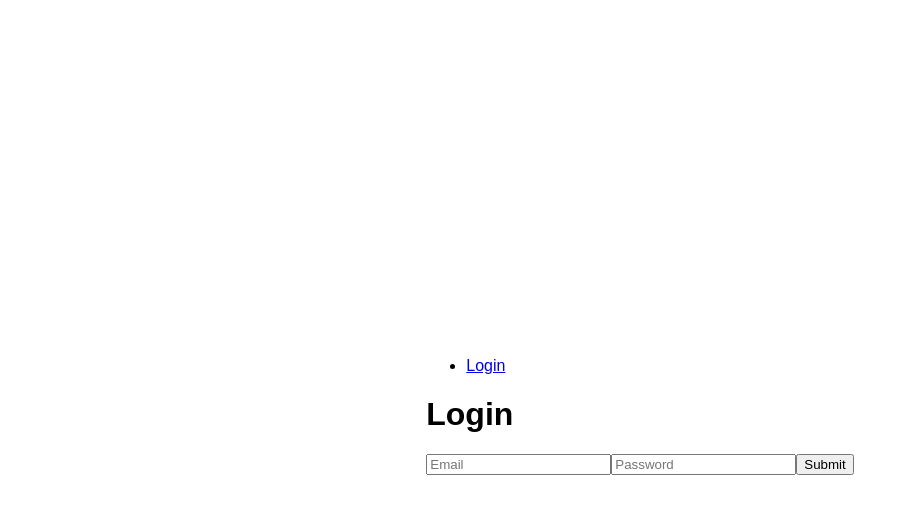
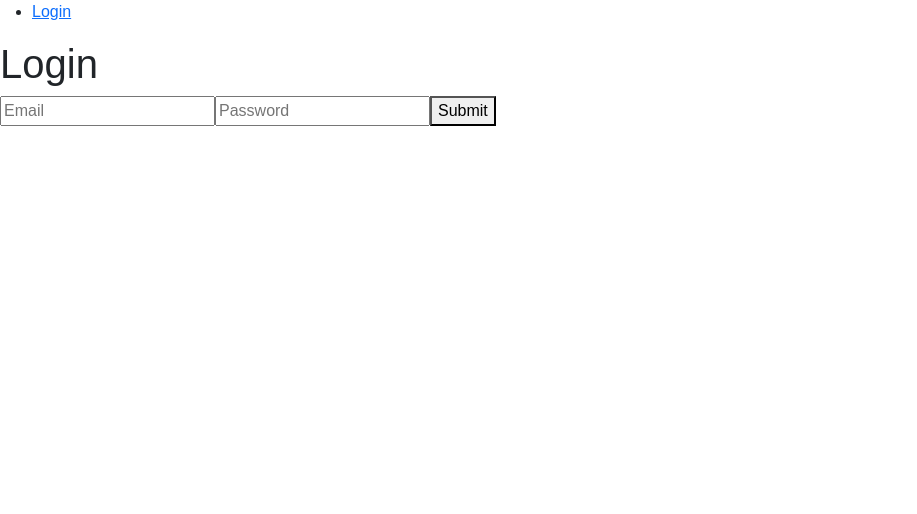
Before and after one commit to ryanoconnor285/skill-amplifier, a React (Create React App) app in the folder client/: page /login in a window 1280 px wide. Shown: the top 514 px of the page, without its empty margins (0-917 px from the left). Built offline with nearby package versions, Linux system fonts and the light colour scheme; no server answers.

Commit message:
added radio button

```diff
--- a/client/public/index.html
+++ b/client/public/index.html
@@ -24,6 +24,13 @@
       work correctly both with client-side routing and a non-root public URL.
       Learn how to configure a non-root public URL by running `npm run build`.
     -->
+    <link
+      href="https://cdn.jsdelivr.net/npm/bootstrap@5.0.1/dist/css/bootstrap.min.css"
+      rel="stylesheet"
+      integrity="sha384-+0n0xVW2eSR5OomGNYDnhzAbDsOXxcvSN1TPprVMTNDbiYZCxYbOOl7+AMvyTG2x"
+      crossorigin="anonymous"
+    />
+
     <title>React App</title>
   </head>
   <body>
--- a/client/src/components/formComponents/radioInput/radioInput.component.jsx
+++ b/client/src/components/formComponents/radioInput/radioInput.component.jsx
@@ -1,15 +1,21 @@
 import React from "react";
-import "./radioInput.style.sass";
+import "./radioInput.style.css";
 
 const RadioInputs = ({ legend, description, values, className }) => {
   return (
     <fieldset className={className}>
-      <legend>{legend}</legend>
-      <p>{description}</p>
+      <div>
+        <legend>{legend}</legend>
+      </div>
+      <div>
+        <p>{description}</p>
+      </div>
       {values.map((value) => (
         <div key={legend.trim().toLowerCase() + "-" + value}>
-          <input type="radio" name={legend} id={value} value={value} />
-          <label htmlFor={value}>{value}</label>
+          <label htmlFor={value}>
+            <input type="radio" name={legend} id={value} value={value} />
+            {value}
+          </label>
         </div>
       ))}
     </fieldset>
--- /dev/null
+++ b/client/src/components/formComponents/radioInput/radioInput.style.css
@@ -0,0 +1,24 @@
+:root {
+  --primary: #525252;
+  --seconday: #9f9f9f;
+}
+
+body {
+  font-family: sans-serif;
+  min-height: 100vh;
+}
+
+*,
+*:before,
+*:after {
+  box-sizing: border-box;
+}
+
+.rating-input {
+  width: 100%;
+  padding: 1em;
+  color: var(--primary);
+
+  display: grid;
+  grid-gap: 0.5em;
+}
--- a/client/src/components/formComponents/radioInput/radioInput.style.sass
+++ /dev/null
@@ -1,16 +0,0 @@
-
-$primary: #6743ee
-$seconday: #9F9F9F
-
-body
-  font-family: sans-serif
-  min-height: 100vh
-  display: flex
-  justify-content: center
-  align-items: center
-
-*
-  box-sizing: border-box
-
-.rating-input
-  padding: 6px
```
